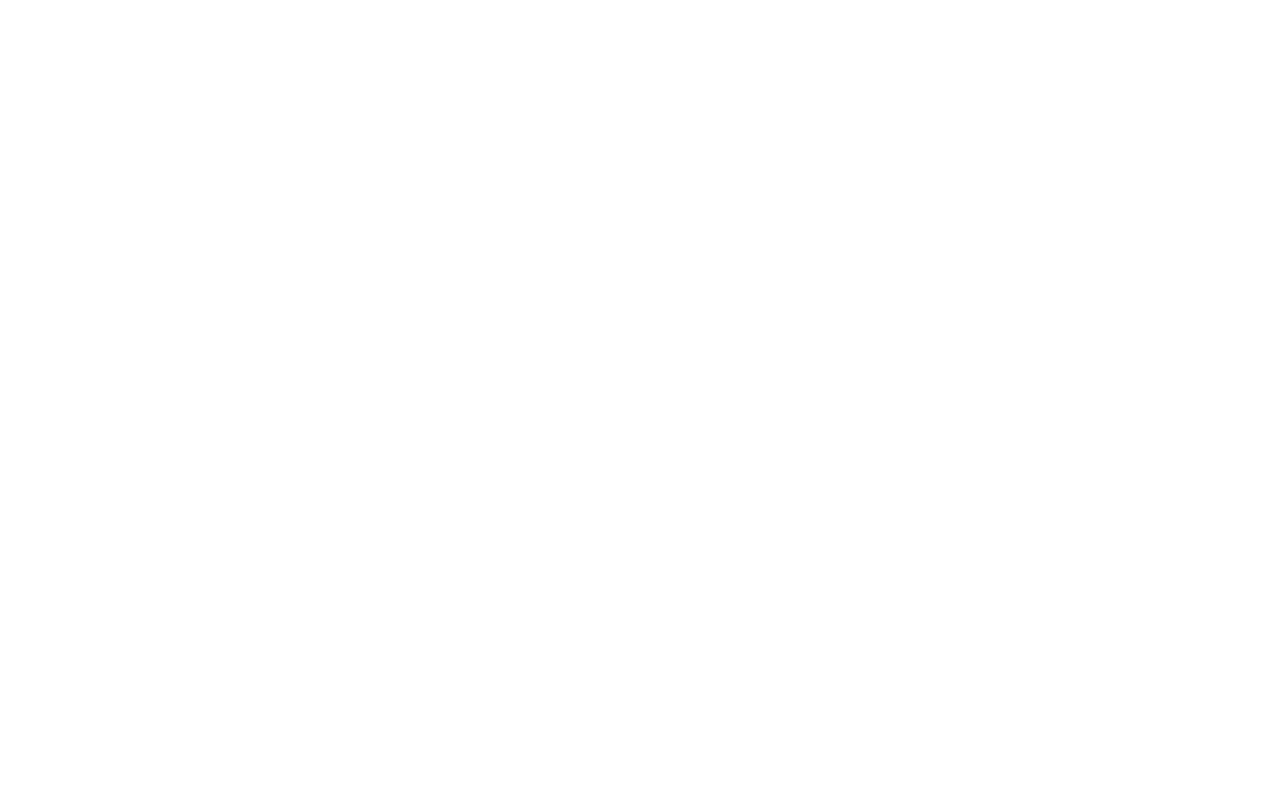
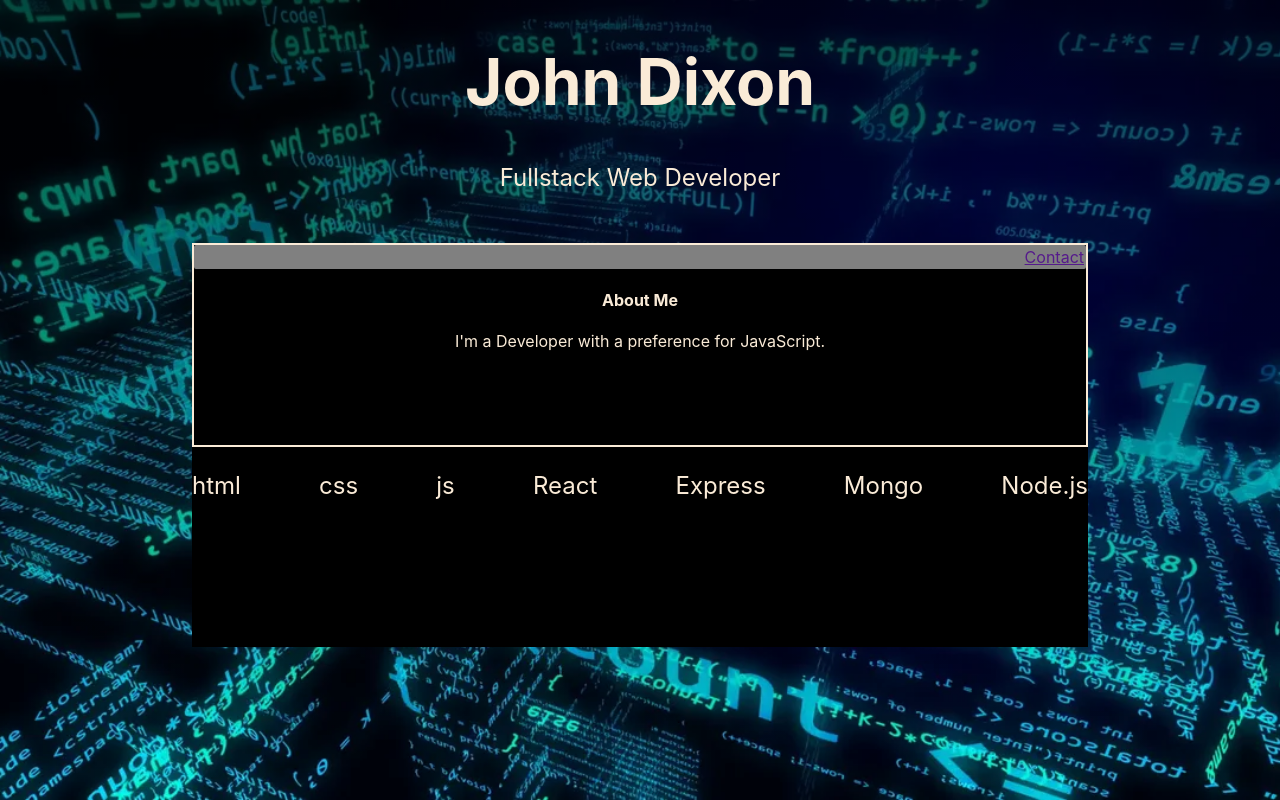
Before and after one commit to JDixon1995/Personal-Site-Repo, a React (Create React App) app: page / in a window 1280 px wide. Built offline with nearby package versions, Linux system fonts and the light colour scheme.

Commit message:
basic layout of portfolio.

```diff
--- a/src/App.css
+++ b/src/App.css
@@ -1,3 +1,54 @@
 .App {
   text-align: center;
+  width: 70%;
+  height: 100%;
+  margin: 0 auto;
+  color:antiquewhite;
 }
+
+html {
+  background: linear-gradient( rgba(0, 0, 0, 0.7),
+  transparent),
+  url("./images/background-image.jpeg");
+  background-repeat: no-repeat;
+  background-size: cover;
+  background-position: center;
+  height: 100vh;
+}
+
+h1, h2, h3 {
+  font-size: 4rem;
+}
+
+p {
+  font-size: 1.5rem;
+}
+
+.header-section {
+  height: 25vh;
+}
+
+.block-section {
+  height: 25vh;
+  background-color: black;
+  border: 2px solid antiquewhite;
+  border-radius: 4px solid
+}
+
+.top-level-row {
+  display: flex;
+  flex-direction: row;
+  justify-content: flex-end;
+  background-color: grey;
+  border: 2px solid grey;
+  border-radius: 2px;
+}
+
+.tool-section {
+  height: 25vh;
+  background-color: black;
+  display: flex;
+  flex-direction: row;
+  flex-wrap: no-wrap;
+  justify-content: space-between;
+}
--- a/src/App.js
+++ b/src/App.js
@@ -1,9 +1,14 @@
 import './App.css';
+import BlockSection from './components/BlockSection';
+import Header from './components/Header'
+import ToolSection from './components/ToolSection';
 
 const App = () => {
   return (
     <div className="App">
-
+      <Header />
+      <BlockSection />
+      <ToolSection />
     </div>
   );
 }
--- /dev/null
+++ b/src/components/BlockSection.jsx
@@ -0,0 +1,16 @@
+const BlockSection = () => {
+  return (
+	<div className="block-section">
+		<div className="top-level-row">
+			<a href=''>Contact</a>
+		</div>
+		<div className="blurb-block">
+			<h4>About Me</h4>
+			<article>
+				I'm a Developer with a preference for JavaScript.
+			</article>
+		</div>
+	</div>
+  )
+}
+export default BlockSection
--- /dev/null
+++ b/src/components/Header.jsx
@@ -0,0 +1,9 @@
+const Header = () => {
+  return (
+	<div className="header-section">
+		<h1>John Dixon</h1>
+		<p>Fullstack Web Developer</p>
+	</div>
+  )
+}
+export default Header
--- /dev/null
+++ b/src/components/ToolSection.jsx
@@ -0,0 +1,20 @@
+const ToolSection = () => {
+
+	const toolArray = [
+		{text: 'html'},
+		{text: 'css'},
+		{text: 'js'},
+		{text: 'React'},
+		{text: 'Express'},
+		{text: 'Mongo'},
+		{text: 'Node.js'}];
+
+  return (
+	<div className="tool-section">
+		{toolArray.map(tool => (
+			<p>{tool.text}</p>
+		))}
+	</div>
+  )
+}
+export default ToolSection
```
Also changed, not shown: src/images/background-image.jpeg (added).
